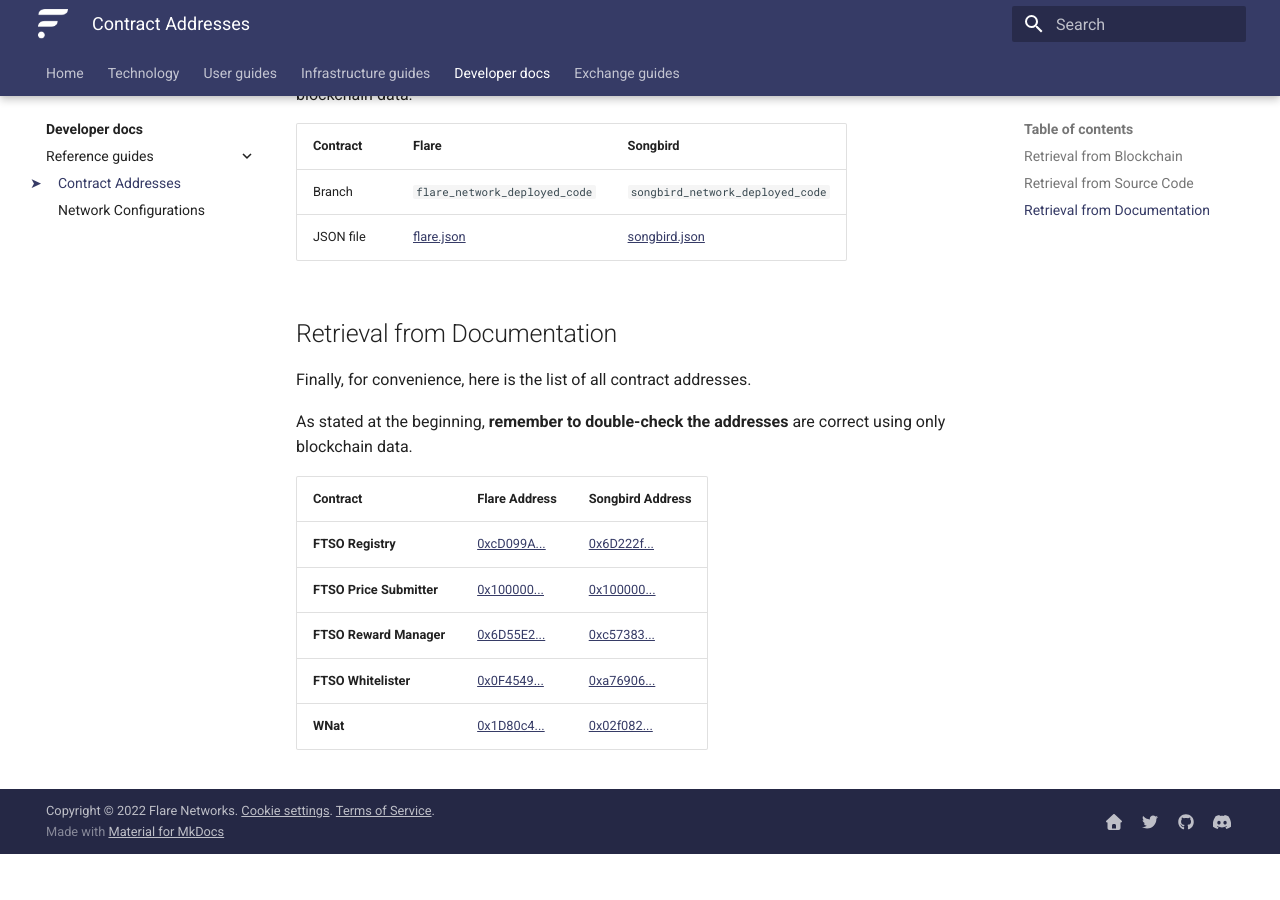
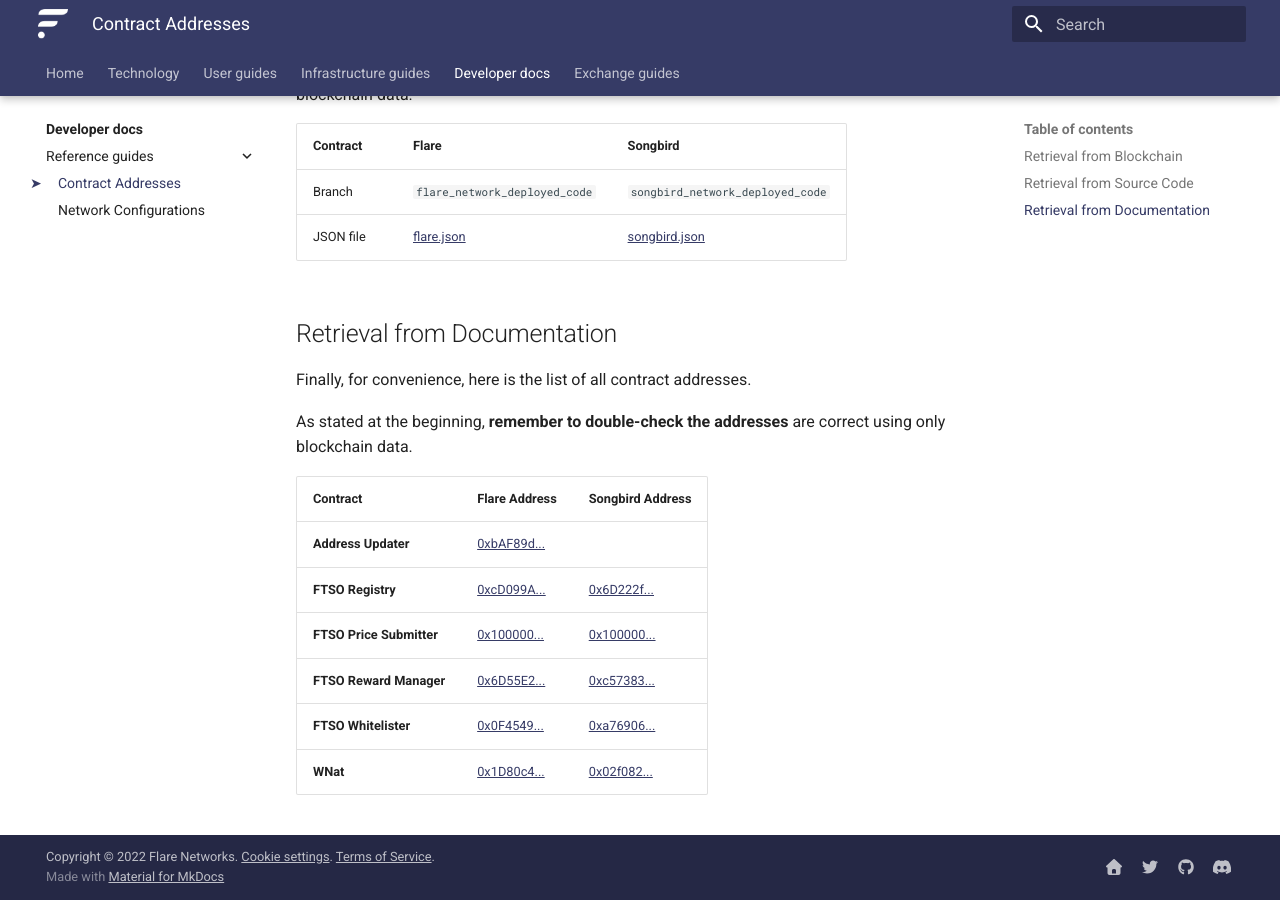
Before and after one commit to flare-foundation/docs, an MkDocs documentation site: the page built from docs/dev/reference/contracts.md, in a window 1280 px wide and 900 px high, scrolled down 1337 px. Built offline with MkDocs 1.6.1 and Material for MkDocs 9.7.7, drawn with Linux system fonts in a browser that asks for light colours; comment, search, counter and statistics services are not loaded; before the commit the page ends 2191 px from its top, so only the background shows below that.

Commit message:
Add Address Updater contract to contracts list

```diff
--- a/docs/dev/reference/contracts.md
+++ b/docs/dev/reference/contracts.md
@@ -55,6 +55,7 @@
 
 | Contract                 | Flare Address                                  | Songbird Address                               |
 | ------------------------ | ---------------------------------------------- | ---------------------------------------------- |
+| **Address Updater**      | [0xbAF89d...][f-addr-updater]{target=_blank}   |                                                |
 | **FTSO Registry**        | [0xcD099A...][f-ftso-registry]{target=_blank}  | [0x6D222f...][s-ftso-registry]{target=_blank}  |
 | **FTSO Price Submitter** | [0x100000...][f-ftso-submitter]{target=_blank} | [0x100000...][s-ftso-submitter]{target=_blank} |
 | **FTSO Reward Manager**  | [0x6D55E2...][f-ftso-rewards]{target=_blank}   | [0xc57383...][s-ftso-rewards]{target=_blank}   |
@@ -66,6 +67,7 @@
 [f-ftso-rewards]:   https://flare-explorer.flare.network/address/0x6D55E24Dc2d3bD2Fc5Ae1fcCD1A73bc5f18A8A30
 [f-ftso-whitelist]: https://flare-explorer.flare.network/address/0x0F45493e4C321b238e1fA242692BFFf3f30fBdfD
 [f-wnat]:           https://flare-explorer.flare.network/address/0x1D80c49BbBCd1C0911346656B529DF9E5c2F783d
+[f-addr-updater]:   https://flare-explorer.flare.network/address/0xbAF89d873d198FF78E72D2745B01cBA3c6e5BE6B
 [s-ftso-registry]:  https://songbird-explorer.flare.network/address/0x6D222fb4544ba230d4b90BA1BfC0A01A94E6cB23
 [s-ftso-submitter]: https://songbird-explorer.flare.network/address/0x1000000000000000000000000000000000000003
 [s-ftso-rewards]:   https://songbird-explorer.flare.network/address/0xc5738334b972745067fFa666040fdeADc66Cb925
```
